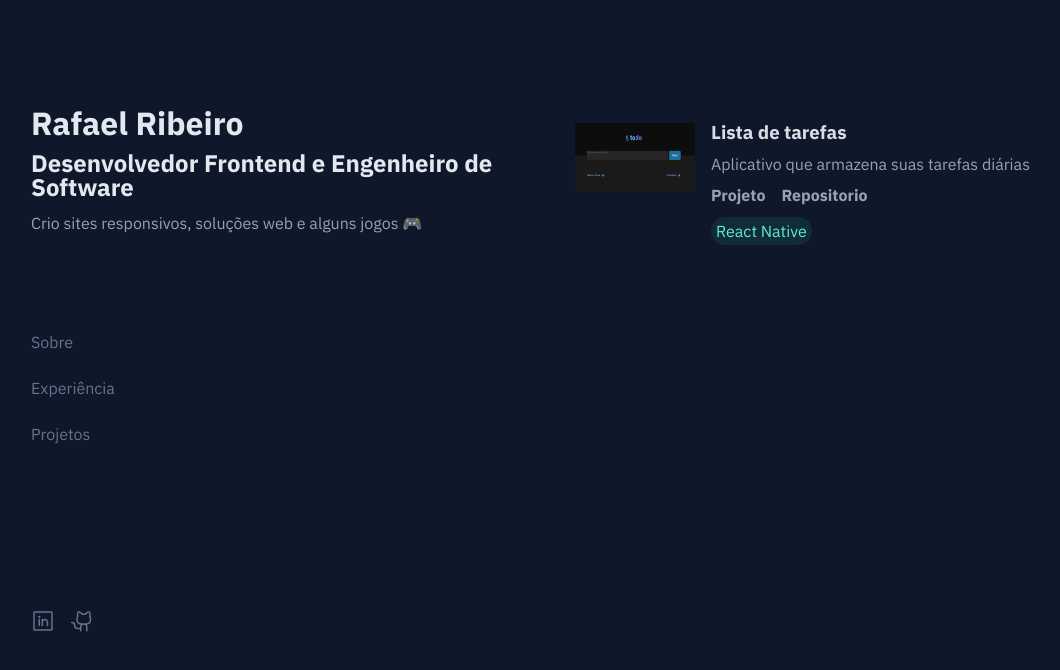
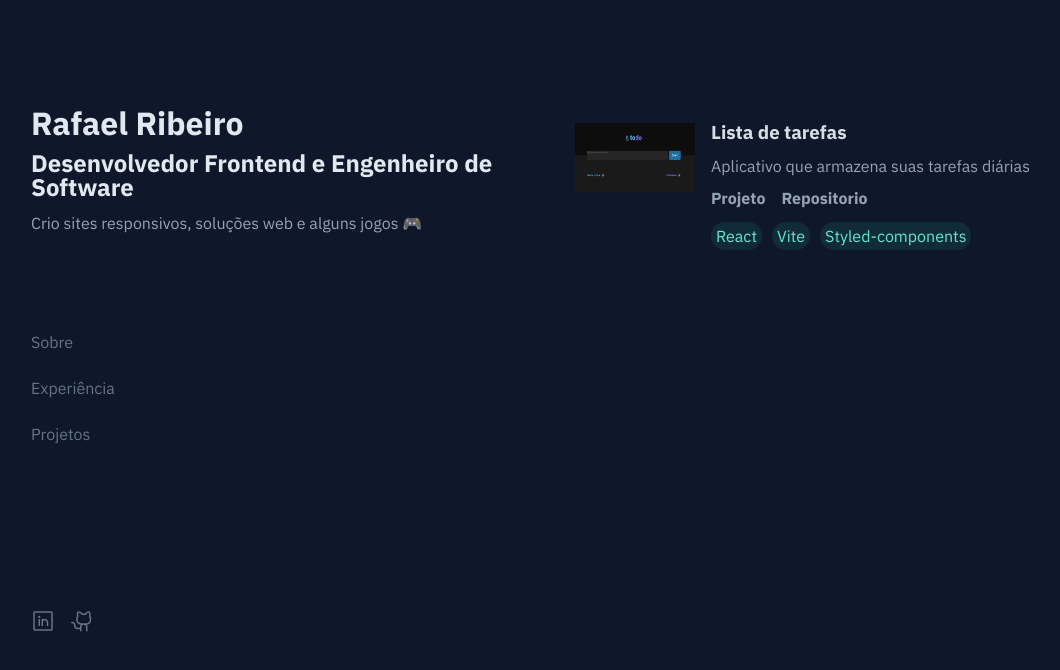
Before and after one commit to RafahOlive/portfolio, a React (Vite) app: page / in a window 1280 px wide. Both pictures are taken after a click on the button "Projetos". Shown: the top 670 px of the page, without its empty margins (81-1141 px from the left). Built offline with nearby package versions, Linux system fonts and the light colour scheme.

Commit message:
Componetizado techBubble, layout das boxes

```diff
--- a/src/components/ProjectBox/index.tsx
+++ b/src/components/ProjectBox/index.tsx
@@ -1,4 +1,5 @@
-import { BubbleTechs, ImageBox, LinkBox, MainBox, TechBox, TextBox } from "./style";
+import { TechBubble } from "../TechBubble";
+import { ImageBox, LinkBox, MainBox, TechBox, TextBox } from "./style";
 
 type ProjectBoxProps = {
   title: string;
@@ -26,7 +27,9 @@ export function ProjectBox(props: ProjectBoxProps) {
           </a>
         </LinkBox>
         <TechBox>
-          <BubbleTechs>React Native</BubbleTechs>
+          <TechBubble name="React" />
+          <TechBubble name="Vite" />
+          <TechBubble name="Styled-components" />
         </TechBox>
       </TextBox>
     </MainBox>
--- a/src/components/ProjectBox/style.ts
+++ b/src/components/ProjectBox/style.ts
@@ -15,15 +15,14 @@ export const MainBox = styled.div`
   transition: 0.3s;
 
   &:hover {
-    background: rgba(93, 104, 131, 0.1);
-    border: 1px solid rgba(255, 255, 255, 0.1);
+    box-shadow: 1px 1px 10px white;
+    /* background: rgba(93, 104, 131, 0.1); */
+    /* border: 1px solid rgba(255, 255, 255, 0.1); */
   }
 
   @media ${devices.mobileL} {
     width: auto;
     height: auto;
-
-    padding: 1rem 1rem 1rem 0;
 
     display: flex;
     flex-direction: column;
@@ -44,8 +43,6 @@ export const ImageBox = styled.div`
 
   @media ${devices.mobileL} {
     margin-top: 1rem;
-    margin-left: 0;
-    margin-right: 0;
 
     width: 120px;
     height: 68.9px;
@@ -57,7 +54,7 @@ export const ImageBox = styled.div`
 export const TextBox = styled.div`
   display: flex;
   flex-direction: column;
-  gap: 0.9rem;
+  gap: 1rem;
 
   h3 {
     color: #d7dce5;
@@ -69,31 +66,14 @@ export const LinkBox = styled.div`
   flex-direction: row;
   gap: 1rem;
 
-  a{
-    color: #94A3B8;
+  a {
+    color: #94a3b8;
     font-weight: bold;
   }
 `;
 
 export const TechBox = styled.div`
   display: flex;
+  flex-direction: row;
   gap: 10px;
 `;
-
-export const BubbleTechs = styled.div`
-  width: auto;
-  height: 28px;
-
-  padding-left: 5px;
-  padding-right: 5px;
-
-  border-radius: 15px;
-
-  display: flex;
-  align-items: center;
-  justify-content: center;
-
-  background: #122b39;
-
-  color: #5ee9d3;
-`;
--- /dev/null
+++ b/src/components/TechBubble/index.tsx
@@ -0,0 +1,9 @@
+import { BubbleTechs } from "./style";
+
+type TechBubbleProps = {
+  name: string;
+};
+
+export function TechBubble(props: TechBubbleProps) {
+  return <BubbleTechs>{props.name}</BubbleTechs>;
+}
--- /dev/null
+++ b/src/components/TechBubble/style.ts
@@ -0,0 +1,19 @@
+import { styled } from "styled-components";
+
+export const BubbleTechs = styled.div`
+  width: auto;
+  height: 28px;
+
+  padding-left: 5px;
+  padding-right: 5px;
+
+  border-radius: 15px;
+
+  display: flex;
+  align-items: center;
+  justify-content: center;
+
+  background: #122b39;
+
+  color: #5ee9d3;
+`;
--- a/src/pages/Experience/style.ts
+++ b/src/pages/Experience/style.ts
@@ -1,4 +1,3 @@
-
 import { styled } from "styled-components";
 
 export const MainContainer = styled.main`
@@ -10,29 +9,26 @@ export const MainContainer = styled.main`
 
   border-radius: 5px;
 
-    transition: .3s;
+  transition: 0.3s;
 
   &:hover {
-    background: #0c1f4a;
+    box-shadow: 1px 1px 10px white;
   }
-
-`
+`;
 
 export const Data = styled.div`
-color: #5C6B82;
-
-`
+  color: #5c6b82;
+`;
 export const Text = styled.div`
   h3 {
     color: #d7dce5;
   }
 
   h4 {
-        color: #5C6B82;
+    color: #5c6b82;
   }
 
-    p{
+  p {
     padding-top: 5px;
   }
-
-`
+`;
```
Lines whose indentation alone changed are shown as unchanged.
